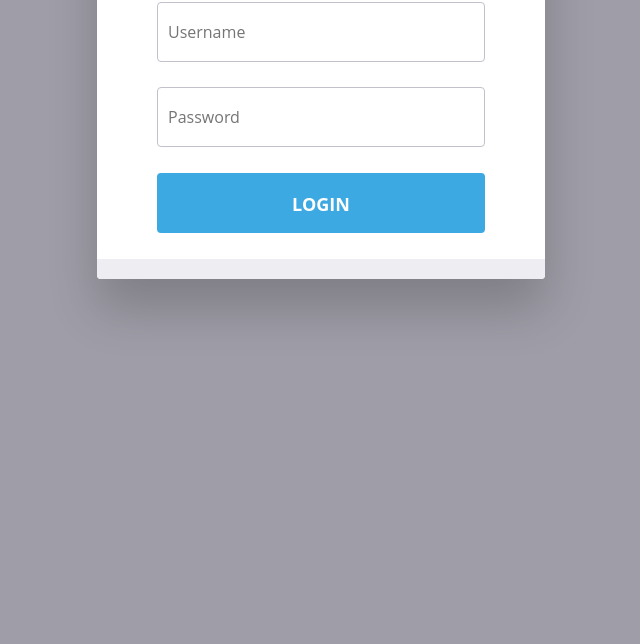
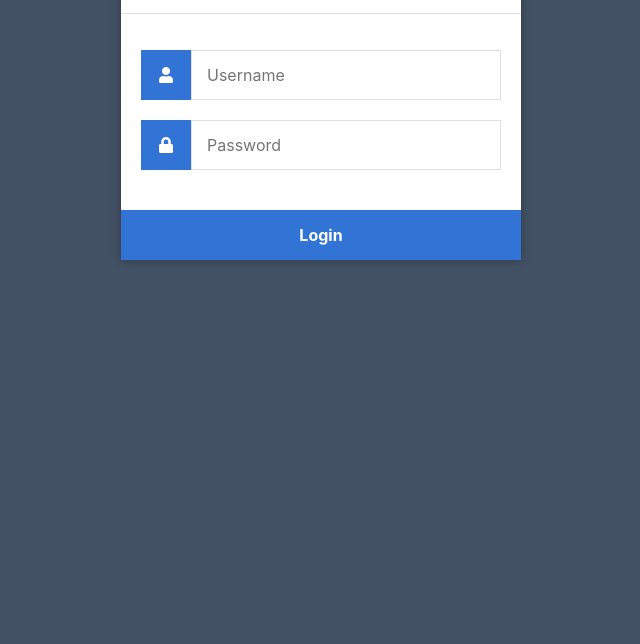
Before and after one commit to thalesneves/store, a website: page views/login.html in a window 1280 px wide. Shown: the part 156-800 px from the top of the page, without its empty margins (319-959 px from the left). Drawn offline with nearby package versions, Linux system fonts and the light colour scheme.

Commit message:
feat: changing loging interface

```diff
--- a/public/login.css
+++ b/public/login.css
@@ -1,164 +1,58 @@
+* {
+    box-sizing: border-box;
+    font-family: -apple-system, BlinkMacSystemFont, "segoe ui", roboto, oxygen, ubuntu, cantarell, "fira sans", "droid sans", "helvetica neue", Arial, sans-serif;
+    font-size: 16px;
+}
 body {
-    background-color: #9f9da7;
-    font-size: 1.6rem;
-    font-family: "Open Sans", sans-serif;
-    color: #2b3e51;
+    background-color: #435165;
 }
-
-h2 {
-    font-weight: 300;
+.login {
+    width: 400px;
+    background-color: #ffffff;
+    box-shadow: 0 0 9px 0 rgba(0, 0, 0, 0.3);
+    margin: 100px auto;
+}
+.login h1 {
     text-align: center;
+    color: #5b6574;
+    font-size: 24px;
+    padding: 20px 0 20px 0;
+    border-bottom: 1px solid #dee0e4;
 }
-
-p {
-    position: relative;
+.login form {
+    display: flex;
+    flex-wrap: wrap;
+    justify-content: center;
+    padding-top: 20px;
 }
-
-a,
-a:link,
-a:visited,
-a:active {
-    color: #3ca9e2;
-    -webkit-transition: all 0.2s ease;
-    transition: all 0.2s ease;
+.login form label {
+    display: flex;
+    justify-content: center;
+    align-items: center;
+    width: 50px;
+    height: 50px;
+    background-color: #3274d6;
+    color: #ffffff;
 }
-
-a:focus,
-a:hover,
-a:link:focus,
-a:link:hover,
-a:visited:focus,
-a:visited:hover,
-a:active:focus,
-a:active:hover {
-    color: #329dd5;
-    -webkit-transition: all 0.2s ease;
-    transition: all 0.2s ease;
+.login form input[type="password"], .login form input[type="text"] {
+    width: 310px;
+    height: 50px;
+    border: 1px solid #dee0e4;
+    margin-bottom: 20px;
+    padding: 0 15px;
 }
-
-#login-form-wrap {
-    background-color: #fff;
-    width: 35%;
-    margin: 30px auto;
-    text-align: center;
-    padding: 20px 0 0 0;
-    border-radius: 4px;
-    box-shadow: 0px 30px 50px 0px rgba(0, 0, 0, 0.2);
+.login form input[type="submit"] {
+    width: 100%;
+    padding: 15px;
+   margin-top: 20px;
+    background-color: #3274d6;
+    border: 0;
+    cursor: pointer;
+    font-weight: bold;
+    color: #ffffff;
+    transition: background-color 0.2s;
 }
-
-#login-form {
-    padding: 0 60px;
+.login form input[type="submit"]:hover {
+  background-color: #2868c7;
+    transition: background-color 0.2s;
 }
-
-input {
-    display: block;
-    box-sizing: border-box;
-    width: 100%;
-    outline: none;
-    height: 60px;
-    line-height: 60px;
-    border-radius: 4px;
-}
-
-input[type="text"],
-input[type="password"] {
-    width: 100%;
-    padding: 0 0 0 10px;
-    margin: 0;
-    color: #8a8b8e;
-    border: 1px solid #c2c0ca;
-    font-style: normal;
-    font-size: 16px;
-    -webkit-appearance: none;
-    -moz-appearance: none;
-    appearance: none;
-    position: relative;
-    display: inline-block;
-    background: none;
-}
-
-input[type="text"]:focus,
-input[type="password"]:focus {
-    border-color: #3ca9e2;
-}
-
-input[type="text"]:focus:invalid,
-input[type="password"]:focus:invalid {
-    color: #cc1e2b;
-    border-color: #cc1e2b;
-}
-
-input[type="text"]:valid~.validation,
-input[type="password"]:valid~.validation {
-    display: block;
-    border-color: #0C0;
-}
-
-input[type="text"]:valid~.validation span,
-input[type="password"]:valid~.validation span {
-    background: #0C0;
-    position: absolute;
-    border-radius: 6px;
-}
-
-input[type="text"]:valid~.validation span:first-child,
-input[type="password"]:valid~.validation span:first-child {
-    top: 30px;
-    left: 14px;
-    width: 20px;
-    height: 3px;
-    -webkit-transform: rotate(-45deg);
-    transform: rotate(-45deg);
-}
-
-input[type="text"]:valid~.validation span:last-child,
-input[type="password"]:valid~.validation span:last-child {
-    top: 35px;
-    left: 8px;
-    width: 11px;
-    height: 3px;
-    -webkit-transform: rotate(45deg);
-    transform: rotate(45deg);
-}
-
-.validation {
-    display: none;
-    position: absolute;
-    content: " ";
-    height: 60px;
-    width: 30px;
-    right: 15px;
-    top: 0px;
-}
-
-input[type="submit"] {
-    border: none;
-    display: block;
-    background-color: #3ca9e2;
-    color: #fff;
-    font-weight: bold;
-    text-transform: uppercase;
-    cursor: pointer;
-    -webkit-transition: all 0.2s ease;
-    transition: all 0.2s ease;
-    font-size: 18px;
-    position: relative;
-    display: inline-block;
-    cursor: pointer;
-    text-align: center;
-}
-
-input[type="submit"]:hover {
-    background-color: #329dd5;
-    -webkit-transition: all 0.2s ease;
-    transition: all 0.2s ease;
-}
-
-#create-account-wrap {
-    background-color: #eeedf1;
-    color: #8a8b8e;
-    font-size: 14px;
-    width: 100%;
-    padding: 10px 0;
-    border-radius: 0 0 4px 4px;
-}
--- a/views/login.html
+++ b/views/login.html
@@ -1,22 +1,29 @@
 <!DOCTYPE html>
-<html lang="pt-br" >
+<html>
 	<head>
-    <meta charset="UTF-8">
-    <title>VANILLA</title>
-    <link rel="stylesheet" href="https://cdnjs.cloudflare.com/ajax/libs/normalize/5.0.0/normalize.min.css">
-    <link rel="stylesheet" href="../public/login.css">
+		<meta charset="utf-8">
+		<meta name="viewport" content="width=device-width,minimum-scale=1">
+		<title>Login</title>
+        <!-- the form awesome library is used to add icons to our form -->
+		<link rel="stylesheet" href="https://use.fontawesome.com/releases/v5.7.1/css/all.css">
+        <!-- include the stylesheet file -->
+        <link href="../public/login.css" rel="stylesheet" type="text/css">
 	</head>
-
 	<body>
-    <div id="login-form-wrap">
-        <h2>Login</h2>
-        <form id="login-form" action="/auth" method="post">
-            <p><input type="text" id="username" name="username" placeholder="Username" required><i class="validation"><span></span><span></span></i></p>
-            <p><input type="password" id="password" name="password" placeholder="Password" required><i class="validation"><span></span><span></span></i></p>
-            <p><input type="submit" id="login" value="Login"></p>
+		<div class="login">
+			<h1>Login</h1>
+			<form action="/auth" method="post">
+				<label for="username">
+					<!-- font awesome icon -->
+					<i class="fas fa-user"></i>
+				</label>
+				<input type="text" name="username" placeholder="Username" id="username" required>
+				<label for="password">
+					<i class="fas fa-lock"></i>
+				</label>
+				<input type="password" name="password" placeholder="Password" id="password" required>
+				<input type="submit" value="Login">
 			</form>
-
-        <div id="create-account-wrap"></div>
 		</div>
 	</body>
 </html>
```
Lines whose indentation alone changed are shown as unchanged.
